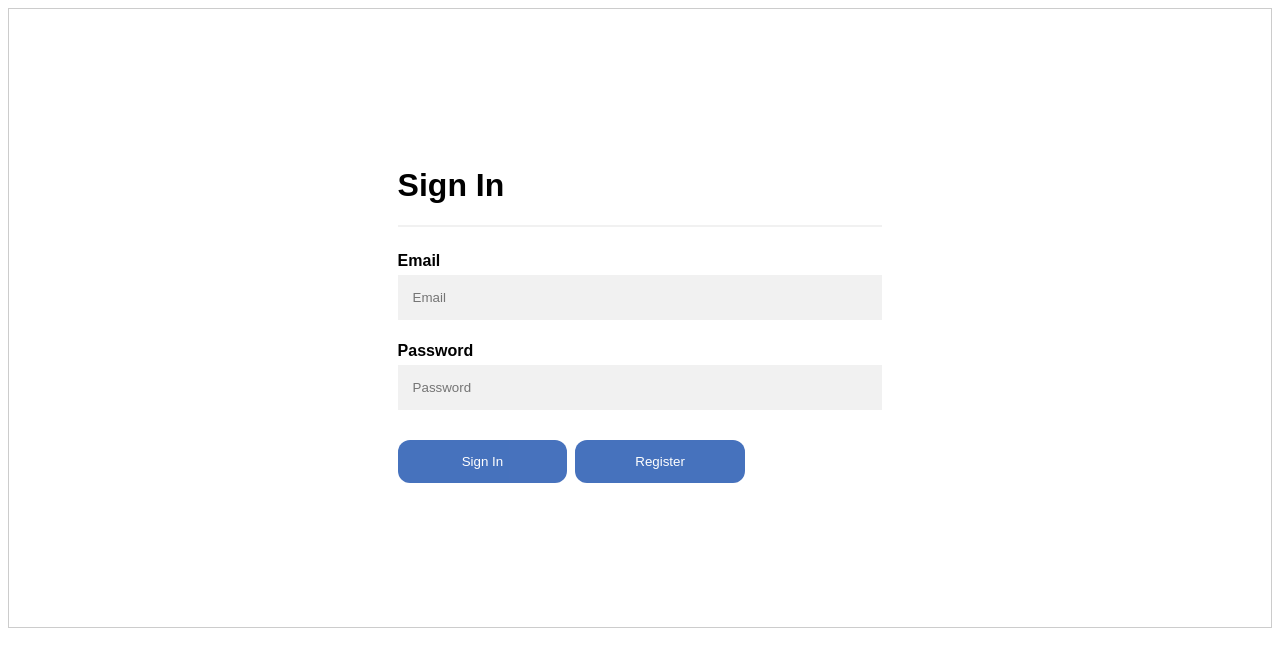
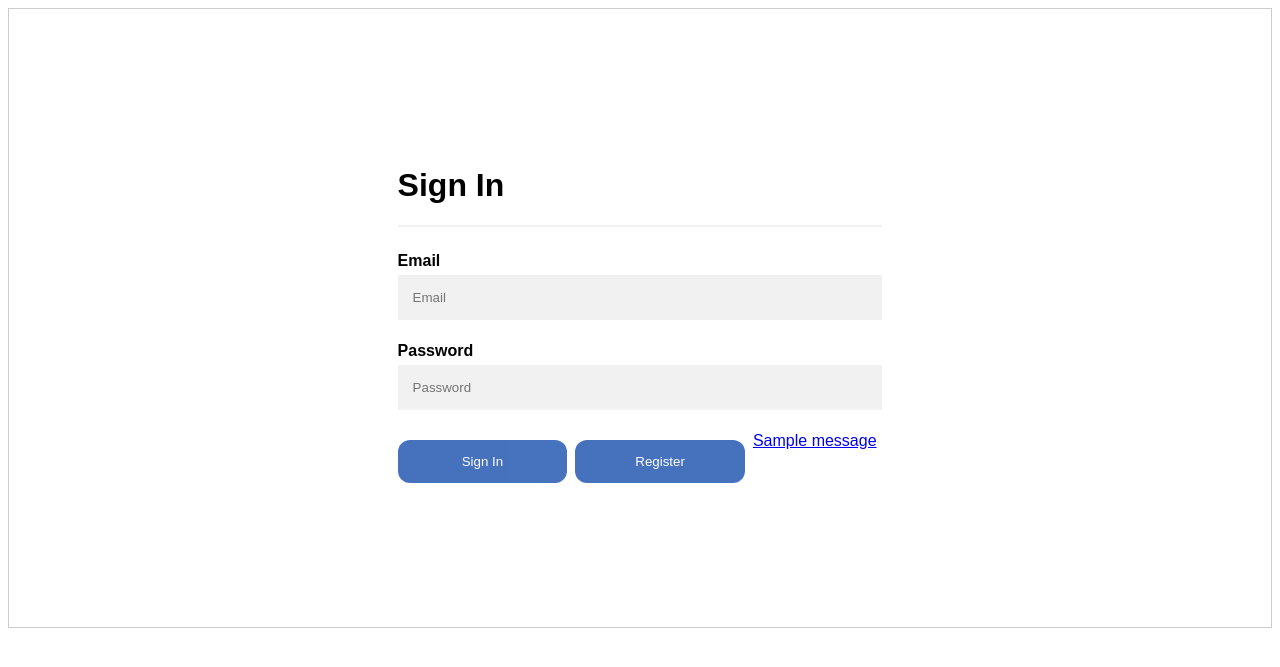
Before and after one commit to edwarddubi/empty_my_fridge_django, a Django app: template cpanel/templates/signIn.html in a window 1280 px wide. Shown: the top 667 px of the page. Run offline with Django 3.2, Linux system fonts and the light colour scheme; the template is opened without the code that fills it, so the values that code supplies are empty; tables that the repository leaves empty hold one stand-in row (values such as "Sample post"); one stand-in notice (Sample message) is shown.

Commit message:
yet to complete error message

```diff
--- a/cpanel/cpanel/urls.py
+++ b/cpanel/cpanel/urls.py
@@ -19,6 +19,6 @@ from . import views
 #python manage.py runserver
 urlpatterns = [
     path('admin/', admin.site.urls),
-    path('', views.sign_in, name='sign_in'),
+    path('sign/', views.sign_in, name='sign_in'),
     path('to_home/', views._sign_in_, name='_sign_in_'),
 ]
--- a/cpanel/templates/signIn.html
+++ b/cpanel/templates/signIn.html
@@ -92,7 +92,7 @@
     }
   </style>
   <body>
-    <form action="/to_home/" method="post" style="border: 1px solid #ccc;">
+    <form id="myForm" action="/sign/" method="post" style="border: 1px solid #ccc;">
       {% csrf_token %}
 
       <div class="container">
@@ -112,10 +112,24 @@
             <button style="margin: 10;" type="button" class="registerbtn">
               Register
             </button>
+            {% for message in messages %}
+
+            <div class="alert alert-success">
+              <a class="close" href="#" data-dismiss="alert">
+
+              {{ message }}
             </div>
-
+            {% endfor %}
+          </div>
         </div>
       </div>
     </form>
+    <script>
+        function myFunction() {
+
+          var x = document.getElementById("myForm").action;
+          document.getElementById("demo").innerHTML = x;
+        }
+        </script>
   </body>
 </html>
```
Also changed, not shown: cpanel/cpanel/views.py (+18 -15 lines). Lines whose indentation alone changed are shown as unchanged.
